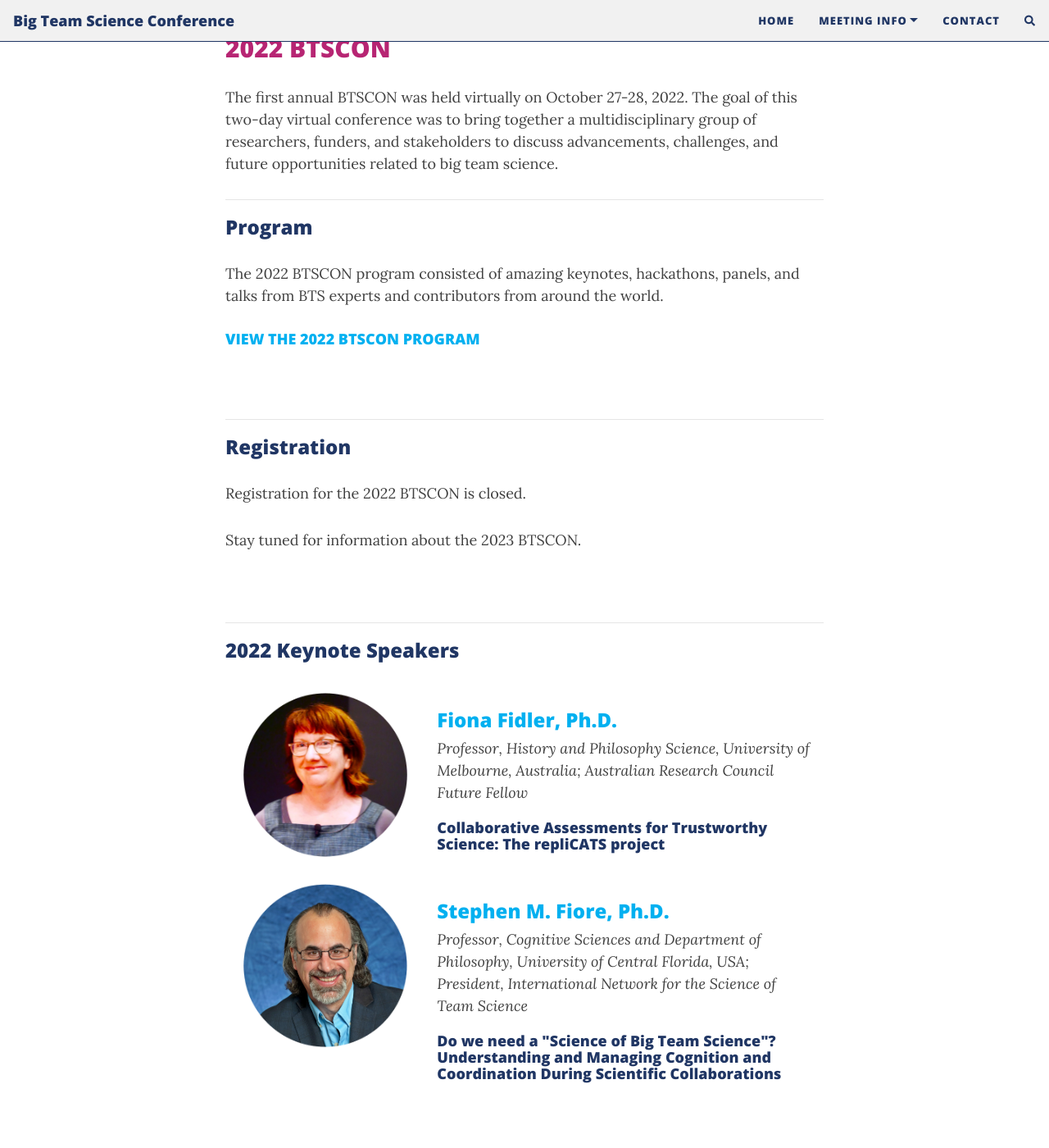
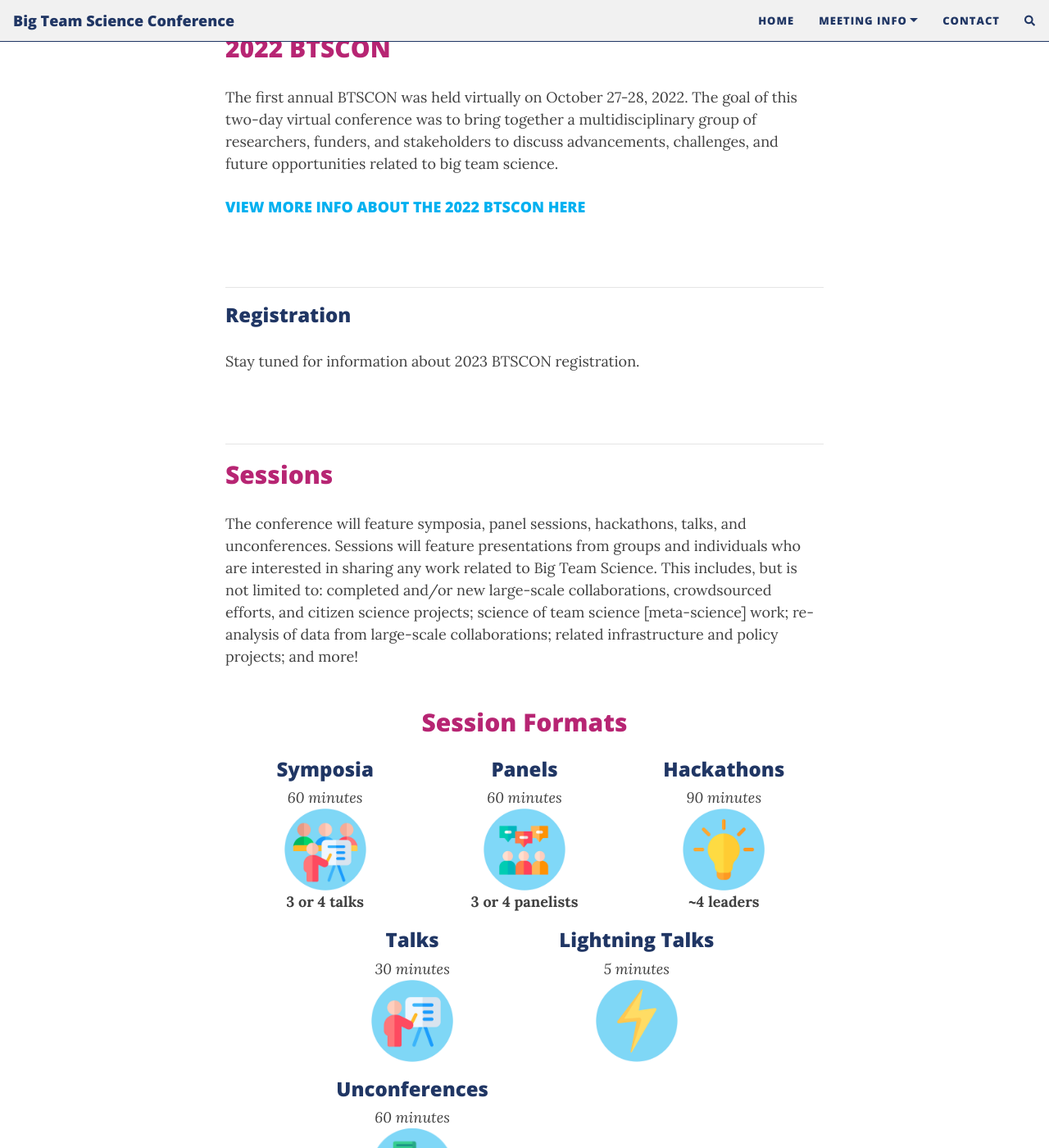
Before and after one commit to bigteamscienceconference/bigteamscienceconference.github.io, a Jekyll site: the page built from index.md, in a window 1280 px wide and 1400 px high, scrolled down 616 px. Shown: the whole window at 82% size. Built offline with Jekyll 4.4.1, drawn with Linux system fonts in a browser that asks for light colours; nearby versions of some CDN libraries; comment, search, counter and statistics services are not loaded; some of the changed text lies outside the part shown.

Commit message:
2023 updates

```diff
--- /dev/null
+++ b/2022btscon.md
@@ -0,0 +1,110 @@
+---
+layout: page
+title: 2022 BTSCON
+<!--cover-img: /assets/img/events_blank.png-->
+---
+
+
+The first annual BTSCON was held virtually on October 27-28, 2022. The goal of this two-day virtual conference was to bring together a multidisciplinary group of researchers, funders, and stakeholders to discuss advancements, challenges, and future opportunities related to big team science. We had over 450 registrants, 2 keynote speakers, 5 panels, 4 hackathons, 8 symposia, 27 talks, & 6 lightning talks over 2 jam-packed days.
+
+***
+### Program
+
+The 2022 BTSCON program consisted of amazing keynotes, hackathons, panels, and talks from BTS experts and contributors from around the world.
+
+#### [VIEW THE 2022 BTSCON PROGRAM](https://docs.google.com/document/d/17m6t7or53uvFErIW_WHvegwlwV2Cq_rvG5ny-4cBkpM/edit?usp=sharing)
+
+<br>
+
+***
+### 2022 Keynote Speakers
+
+<section>
+  <div class="container">
+    <div class="row">
+      <div class="col-sm-12">
+        <p>    </p>
+      </div>
+    </div>
+    <div class="row">
+      <div class="col-sm-4 col-xs-6" align="center">
+        <a href="https://findanexpert.unimelb.edu.au/profile/3224-fiona-fidler#" target="_blank"><img src="/assets/img/FidlerHeadshot.png" alt="Fiona Fidler, Ph.D." width="200" height="200"></a>
+      </div>
+      <div class="col-sm-8">
+        <h3><a href="https://findanexpert.unimelb.edu.au/profile/3224-fiona-fidler#" target="_blank">Fiona Fidler, Ph.D.</a></h3>
+        <i>Professor, History and Philosophy Science, University of Melbourne, Australia; Australian Research Council Future Fellow</i>
+        <h4>Collaborative Assessments for Trustworthy Science: The repliCATS project</h4>
+      </div>
+    </div>
+    <div class="row">
+      <div class="col-sm-12">
+        <p>    </p>
+      </div>
+    </div>
+    <div class="row">
+      <div class="col-sm-4 col-xs-6" align="center">
+        <a href="https://csl.ist.ucf.edu/People" target="_blank"><img src="/assets/img/FioreHeadshot.png" alt="Stephen M. Fiore, Ph.D." width="200" height="200"></a>
+      </div>
+      <div class="col-sm-8">
+        <h3><a href="https://csl.ist.ucf.edu/People" target="_blank">Stephen M. Fiore, Ph.D.</a></h3>
+        <i>Professor, Cognitive Sciences and Department of Philosophy, University of Central Florida, USA; President, International Network for the Science of Team Science</i>
+        <h4>Do we need a "Science of Big Team Science"?  Understanding and Managing Cognition and Coordination During Scientific Collaborations</h4>
+      </div>
+    </div>
+  </div>
+</section>
+<br>
+
+***
+### 2022 Featured Sessions
+
+<section>
+  <div class="container">
+    <div class="row">
+      <div class="col-sm-12">
+        <p>    </p>
+      </div>
+    </div>
+    <div class="row">
+      <div class="col-sm-3 col-xs-6" align="center">
+        <a href="https://www.nature.com/articles/d41586-022-01332-8/" target="_blank"><img src="/assets/img/analysis.png" alt="analysis" width="150" height="150"></a>
+      </div>
+      <div class="col-sm-9">
+        <h3>Guidance for Multi-Analyst Projects</h3>
+        <h4><a href="http://decisionlab.elte.hu/members/balazs-aczel/" target="_blank">Balazs Aczel</a></h4>
+        <i>Eötvös Loránd University, Hungary</i>
+      </div>
+    </div>
+    <div class="col-sm-12">
+        <p>   </p>
+    </div>
+    <div class="row">
+      <div class="col-sm-3 col-xs-6" align="center">
+        <a href="https://psysciacc.org/006-trolley-problem/" target="_blank"><img src="/assets/img/trolley.png" alt="trolley" width="150" height="150"></a>
+      </div>
+      <div class="col-sm-9">
+        <h3>Situational Factors Shape Moral Judgements in the Trolley Dilemma in a Culturally Diverse Sample</h3>
+        <h4><a href="https://www.iast.fr/people/bence-bago" target="_blank">Bence Bagó</a></h4>
+        <i>Institute for Advanced Study in Toulouse, France</i>
+      </div>
+    </div>
+    <div class="col-sm-12">
+        <p>   </p>
+    </div>
+    <div class="row">
+      <div class="col-sm-3 col-xs-6" align="center">
+        <img src="/assets/img/tools.png" alt="tools" width="150" height="150">
+      </div>
+      <div class="col-sm-9">
+        <h3>Panel: Big Team Science Infrastructure</h3>
+        <h4><a href="https://www.aggieerin.com/page/about/" target="_blank">Erin Buchanan</a>: creator of Canvas for BTS</h4>
+        <i>Harrisburg University of Science and Technology, USA</i>
+        <h4><a href="https://www.sydney.edu.au/science/about/our-people/academic-staff/alex-holcombe.html" target="_blank">Alex O. Holcombe</a>: co-creator of <i><a href="https://rollercoaster.shinyapps.io/tenzing/" target="_blank">tenzing</a></i></h4>
+        <i>University of Sydney, Australia</i>
+        <h4><a href="http://www.melissaklinestruhl.com" target="_blank">Melissa Kline Struhl</a>: Executive Director of <a href="https://lookit.mit.edu" target="_blank">Lookit</a></h4>
+        <i>Massachusetts Institute of Technology, USA</i>
+      </div>
+    </div>
+  </div>
+</section>
+<br>
--- a/_config.yml
+++ b/_config.yml
@@ -21,6 +21,7 @@
     - Accessibility: "access"
     - Code of Conduct: "codeofconduct"
     - Meeting Rules: "rules"
+    - 2022 Meeting: "2022btscon"
     - Store: "store"
   Contact: "contact"
 
--- a/index.md
+++ b/index.md
@@ -13,12 +13,7 @@
 ## 2022 BTSCON
 The first annual BTSCON was held virtually on October 27-28, 2022. The goal of this two-day virtual conference was to bring together a multidisciplinary group of researchers, funders, and stakeholders to discuss advancements, challenges, and future opportunities related to big team science.
 
-***
-### Program
-
-The 2022 BTSCON program consisted of amazing keynotes, hackathons, panels, and talks from BTS experts and contributors from around the world.
-
-#### [VIEW THE 2022 BTSCON PROGRAM](https://docs.google.com/document/d/17m6t7or53uvFErIW_WHvegwlwV2Cq_rvG5ny-4cBkpM/edit?usp=sharing)
+#### [VIEW MORE INFO ABOUT THE 2022 BTSCON HERE]({{site.baseurl}}/2022btscon/)
 
 <br>
 
@@ -26,9 +21,7 @@
 
 ### Registration
 
-Registration for the 2022 BTSCON is closed.
-
-Stay tuned for information about the 2023 BTSCON.
+Stay tuned for information about 2023 BTSCON registration.
 
 <!--
 To ensure inclusivity, **registration fees are optional** for attendees. You can attend for free or pay what you want, but the suggested registration fee is $20. All proceeds will be used to develop and improve upon future big team science projects.
@@ -50,11 +43,10 @@
 > Note: Visit the [store page]({{site.baseurl}}/store/) to learn more about accessing our conference graphics to create your own merch and avoid international shipping fees.
 
 <br>
--->
+
 
 ***
-<!--## [Speakers]({{site.baseurl}}/people/)
--->
+
 ### 2022 Keynote Speakers
 
 <section>
@@ -146,16 +138,17 @@
   </div>
 </section>
 <br>
+-->
 
 <!--
 ***
 ## [Program]({{site.baseurl}}/schedule/)
 -->
 
-<!--***
+***
 ## Sessions
 
-The conference will feature symposia, panel sessions, hackathons, talks, and social hours. Sessions will feature presentations from groups and individuals who are interested in sharing any work related to Big Team Science. This includes, but is not limited to: completed and/or new large-scale collaborations, crowdsourced efforts, and citizen science projects; science of team science [meta-science] work; re-analysis of data from large-scale collaborations; related infrastructure and policy projects; and more!
+The conference will feature symposia, panel sessions, hackathons, talks, and unconferences. Sessions will feature presentations from groups and individuals who are interested in sharing any work related to Big Team Science. This includes, but is not limited to: completed and/or new large-scale collaborations, crowdsourced efforts, and citizen science projects; science of team science [meta-science] work; re-analysis of data from large-scale collaborations; related infrastructure and policy projects; and more!
 
 <section>
   <div class="container">
@@ -199,13 +192,20 @@
       </div>
       <div class="col-sm-1" align="center">
       </div>
+      <div class="col-sm-4 col-xs-6" align="center">
+        <h3>Unconferences</h3>
+        <i>60 minutes</i><br>
+        <img src="/assets/img/unconference.png" alt="unconferences" width="100" height="100"><br>
+      </div>
+      <div class="col-sm-1" align="center">
+      </div>
     </div>
     <div class="col-sm-12">
         <p>   </p>
     </div>
   </div>
 </section>
--->
+
 
 <!--
 <h3 align="center">Deadline to complete the <a href="https://docs.google.com/forms/d/e/1FAIpQLScIciauSbdMx7Es0Wnmp9ulOHGZtWlvaXinBm6mkLrd32WZyA/viewform?usp=sf_link" target="_blank">Submission Form</a> extended to August 5!</h3>
```
Also changed, not shown: assets/img/unconference.png (added).
